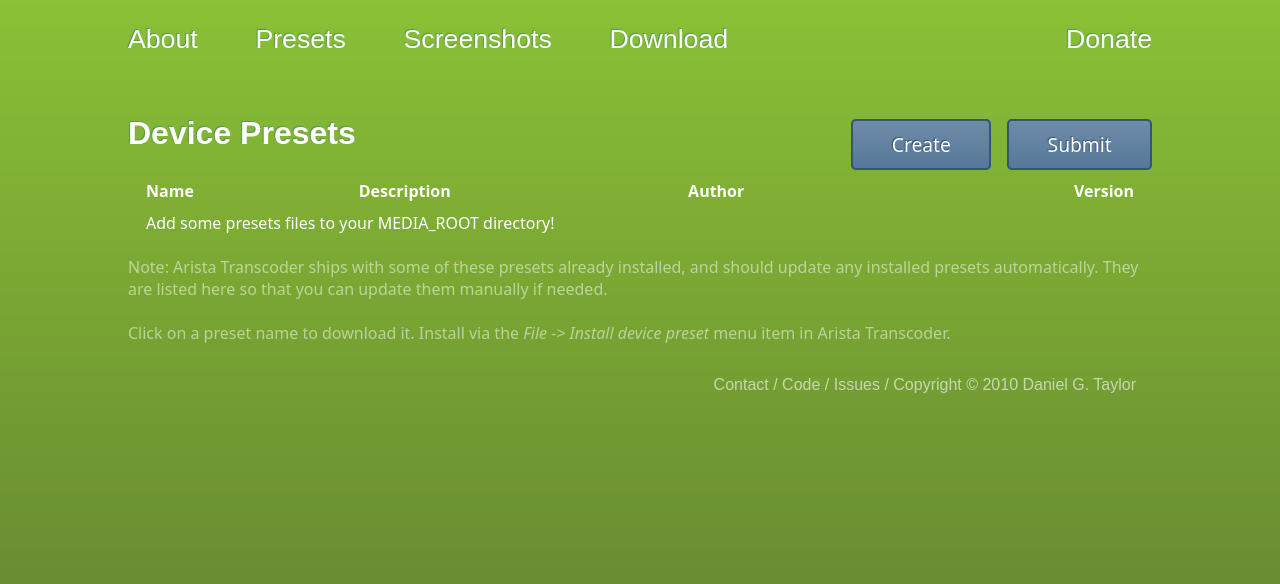
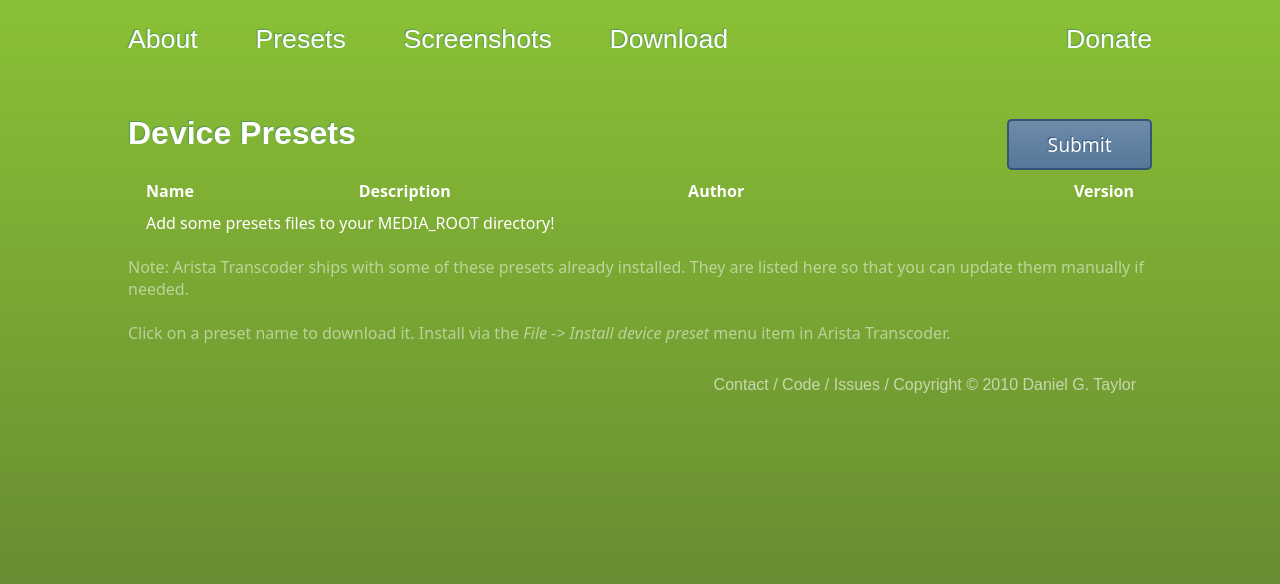
Before and after one commit to danielgtaylor/arista-website, a Django app: template templates/presets/list.html in a window 1280 px wide. Shown: the top 584 px of the page. Run offline with Django 3.2, Linux system fonts and the light colour scheme; the template is opened without the code that fills it, so the values that code supplies are empty; some libraries are stand-ins or nearby versions; some web fonts are replaced.

Commit message:
Remove links to page to create new presets as this is now done in-app. Older releases of Arista will still directly link to the pages, which will be kept online for a while

```diff
--- a/templates/presets/list.html
+++ b/templates/presets/list.html
@@ -5,9 +5,6 @@
 {% block content %}
     <p class="right">
         <a class="button" href="/presets/submit/" title="Submit a new preset for this page">Submit</a>
-    </p>
-    <p class="right" style="margin-right: 1em;">
-        <a class="button" href="/presets/create/" title="Create a new preset for your device">Create</a>
     </p>
     <h1>Device Presets</h1>
     {% if request.GET.thanks %}
@@ -35,7 +32,7 @@
         {% endfor %}
     </table>
     <p class="note">
-        Note: Arista Transcoder ships with some of these presets already installed, and should update any installed presets automatically. They are listed here so that you can update them manually if needed.
+        Note: Arista Transcoder ships with some of these presets already installed. They are listed here so that you can update them manually if needed.
         <br/><br/>
         Click on a preset name to download it. Install via the <em>File -> Install device preset</em> menu item in Arista Transcoder.
     </p>
--- a/templates/presets/submit.html
+++ b/templates/presets/submit.html
@@ -16,7 +16,7 @@
             <li>Device icon file (SVG or PNG)</li>
         </ol>
         <p>
-            Please upload a zip or bz2 of these and any other files you wish to submit (such as preset icons). For an example please <a href="/presets/create/">create and download a device preset</a> using the wizard.
+            Please upload a zip or bz2 of these and any other files you wish to submit (such as preset icons).
         </p>
     </div>
     <div class="half right">
```
